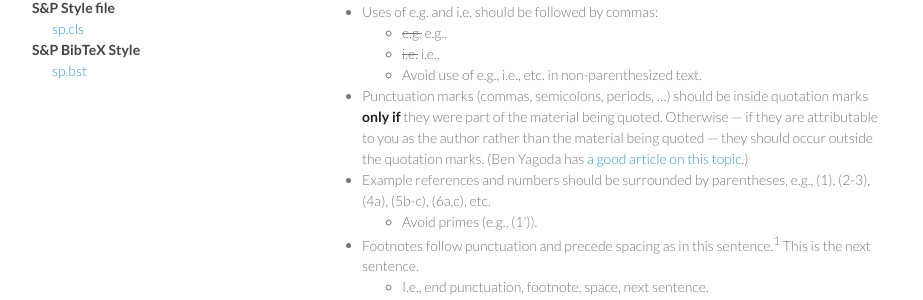
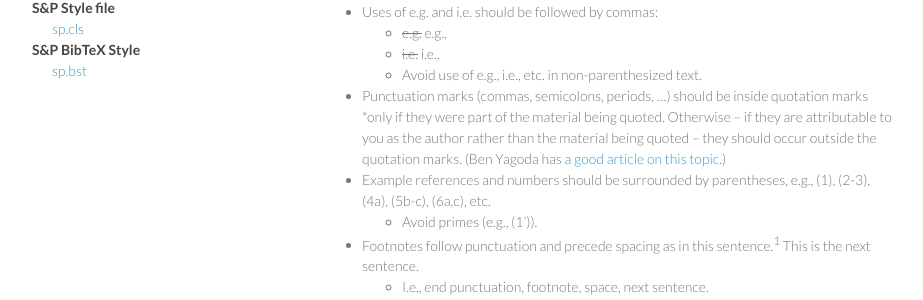
Before and after one commit to semprag/semprag.github.io, a Jekyll site: the page built from style.md, in a window 1280 px wide and 900 px high. Shown: the part 467-767 px from the top of the window, without its empty margins (178-1101 px from the left). Built offline with Jekyll 4.4.1, drawn with Linux system fonts in a browser that asks for light colours; Markdown is read by kramdown in place of the engine named in the settings.

Commit message:
Small typos

```diff
--- a/style.md
+++ b/style.md
@@ -21,7 +21,7 @@ title: "Styling: punctuation, citations, and more"
   - ~~e.g.~~ e.g.,
   - ~~i.e.~~ i.e.,
   - Avoid use of e.g., i.e., etc. in non-parenthesized text.
-- Punctuation marks (commas, semicolons, periods, ...) should be inside quotation marks **only if** they were part of the material being quoted. Otherwise --- if they are attributable to you as the author rather than the material being quoted --- they should occur outside the quotation marks. (Ben Yagoda has [a good article on this topic](http://www.slate.com/articles/life/the_good_word/2011/05/the_rise_of_logical_punctuation.single.html).)
+- Punctuation marks (commas, semicolons, periods, ...) should be inside quotation marks *only if they were part of the material being quoted. Otherwise -- if they are attributable to you as the author rather than the material being quoted -- they should occur outside the quotation marks. (Ben Yagoda has [a good article on this topic](http://www.slate.com/articles/life/the_good_word/2011/05/the_rise_of_logical_punctuation.single.html).)
 - Example references and numbers should be surrounded by parentheses, e.g., (1), (2-3), (4a), (5b-c), (6a,c), etc.
   - Avoid primes (e.g., (1')).
 - Footnotes follow punctuation and precede spacing as in this sentence.<sup>1</sup> This is the next sentence.
```
